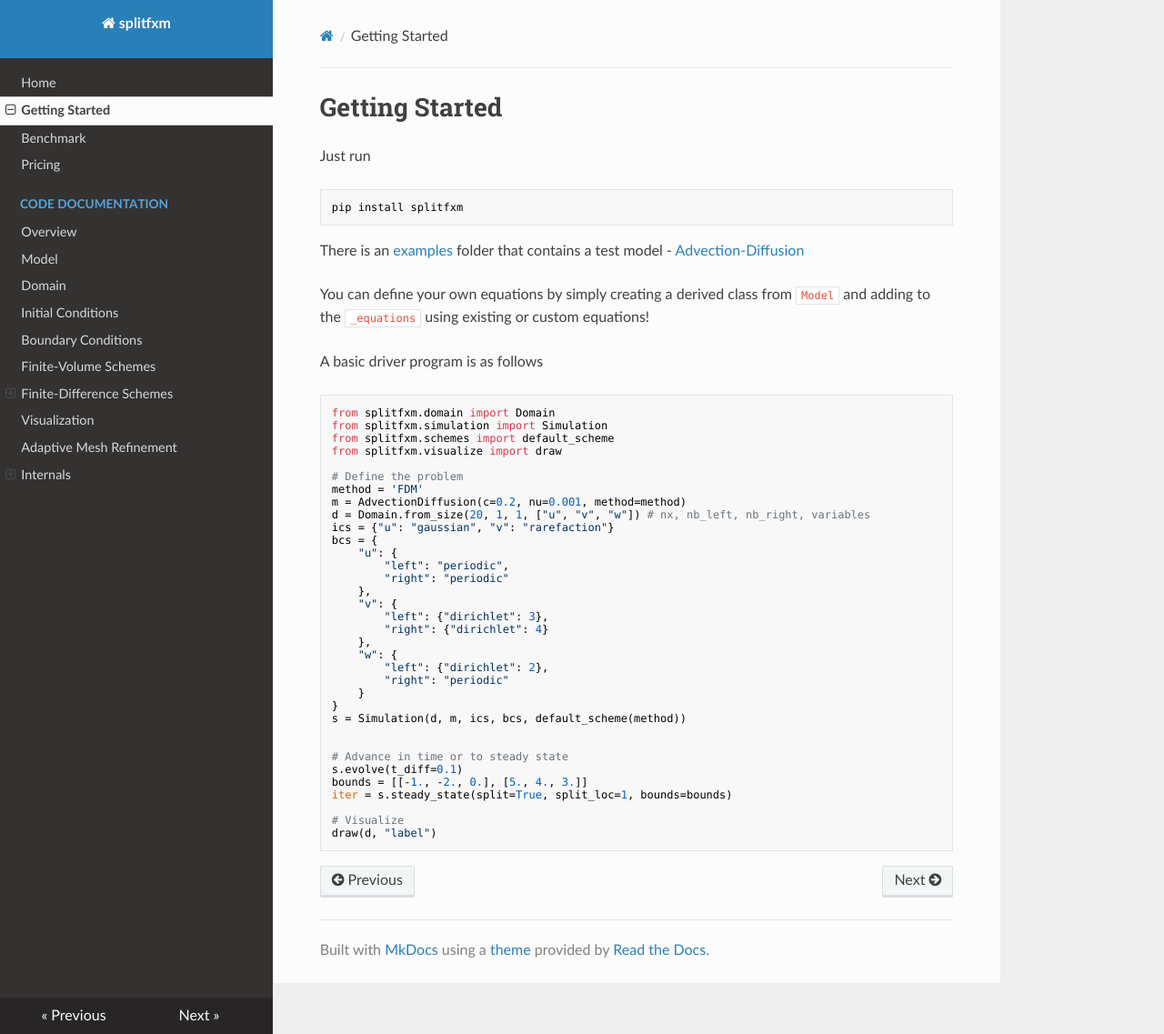
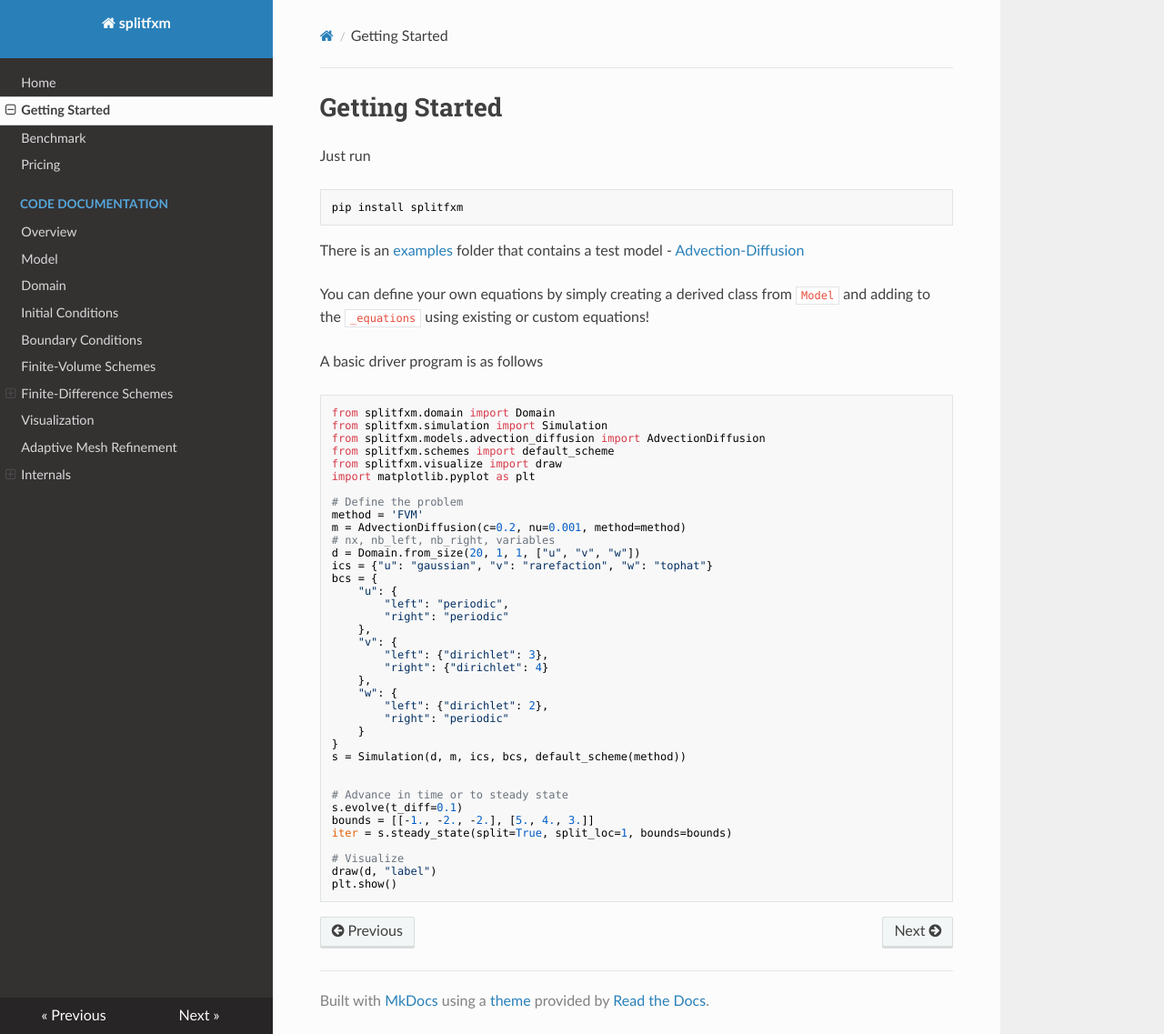
Before and after one commit to gpavanb1/SplitFXM, an MkDocs documentation site: the page built from docs/start.md, in a window 1280 px wide and 1137 px high. Shown: the whole window at 91% size. Built offline with MkDocs 1.6.1, drawn with Linux system fonts in a browser that asks for light colours; nearby versions of some CDN libraries.

````diff
--- a/docs/start.md
+++ b/docs/start.md
@@ -13,14 +13,17 @@ A basic driver program is as follows
 ```
 from splitfxm.domain import Domain
 from splitfxm.simulation import Simulation
+from splitfxm.models.advection_diffusion import AdvectionDiffusion
 from splitfxm.schemes import default_scheme
 from splitfxm.visualize import draw
+import matplotlib.pyplot as plt
 
 # Define the problem
-method = 'FDM'
+method = 'FVM'
 m = AdvectionDiffusion(c=0.2, nu=0.001, method=method)
-d = Domain.from_size(20, 1, 1, ["u", "v", "w"]) # nx, nb_left, nb_right, variables
-ics = {"u": "gaussian", "v": "rarefaction"}
+# nx, nb_left, nb_right, variables
+d = Domain.from_size(20, 1, 1, ["u", "v", "w"])
+ics = {"u": "gaussian", "v": "rarefaction", "w": "tophat"}
 bcs = {
     "u": {
         "left": "periodic",
@@ -40,9 +43,10 @@ s = Simulation(d, m, ics, bcs, default_scheme(method))
 
 # Advance in time or to steady state
 s.evolve(t_diff=0.1)
-bounds = [[-1., -2., 0.], [5., 4., 3.]]
+bounds = [[-1., -2., -2.], [5., 4., 3.]]
 iter = s.steady_state(split=True, split_loc=1, bounds=bounds)
 
 # Visualize
 draw(d, "label")
+plt.show()
 ```
--- a/mkdocs.yml
+++ b/mkdocs.yml
@@ -26,13 +26,17 @@ nav:
         - Simulation: simulation.md
 
 plugins:
-- mkdocstrings:
-    handlers:
-      python:
-        options:
-          docstring_style: numpy
-          allow_inspection: true
-          members_order: source
+  - mkdocstrings:
+      handlers:
+        python:
+          options:
+            docstring_style: numpy
+            members_order: source
+
+extra_javascript:
+  - https://cdnjs.cloudflare.com/ajax/libs/mathjax/2.7.4/MathJax.js?config=TeX-AMS-MML_HTMLorMML
+markdown_extensions:
+  - mdx_math
 
 extra_css:
   - assets/docs.css
````
Also changed, not shown: docs/derivatives.md (+9 -2 lines), docs/flux.md (+60 -1 lines).
